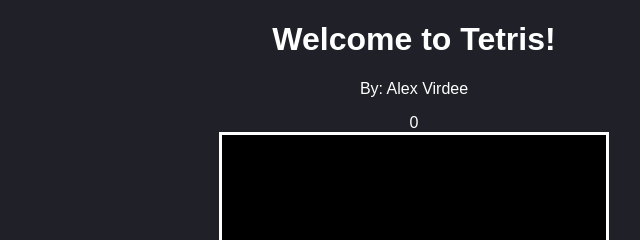
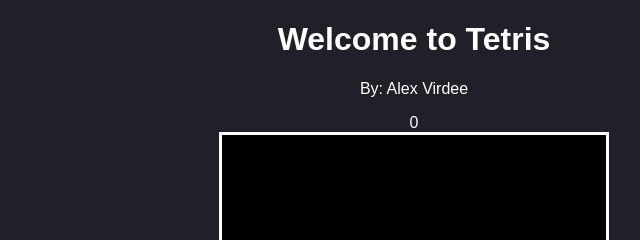
Before and after one commit to alexvirdee/Tetris-JS, a plain HTML site: page index.html in a window 1280 px wide. Shown: the top 240 px of the page, 226-866 px from the left. Drawn offline with Linux system fonts and the light colour scheme.

Commit message:
change title page

```diff
--- a/index.html
+++ b/index.html
@@ -28,7 +28,7 @@
 	</style>
 </head>
 <body>
-	<h1>Welcome to Tetris!</h1>
+	<h1>Welcome to Tetris</h1>
 	<p>By: Alex Virdee</p>
 	<div id="score"></div>
 	<canvas id="tetris" width="240" height="400"></canvas>
```
